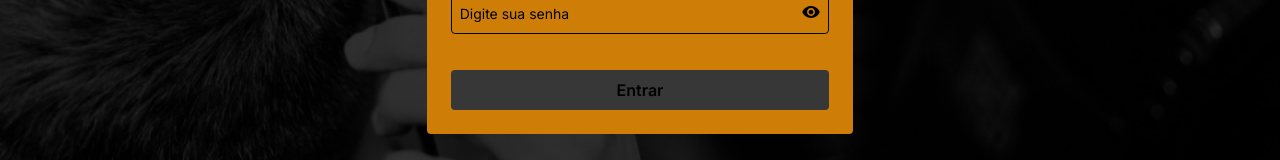
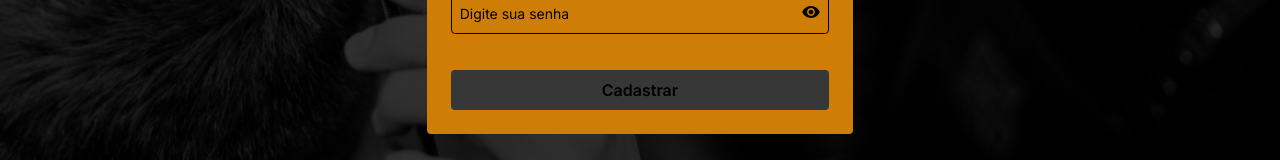
Before and after one commit to Michelprj/ClickBeard_Michel_Pereira, a Next.js app in the folder frontend/: page /register in a window 1280 px wide. Shown: the part 491-651 px from the top of the page. Built offline with nearby package versions, Linux system fonts and the light colour scheme; no server answers.

Commit message:
fix: corrected name register

```diff
--- a/frontend/src/app/register/page.tsx
+++ b/frontend/src/app/register/page.tsx
@@ -76,7 +76,7 @@ export default function Register() {
             className={`${!isValid ? 'bg-[#373737] text-black hover:cursor-not-allowed' : 'bg-black text-white' } w-full py-2 rounded font-semibold`}
             disabled={!isValid}
           >
-            {loading ? <Loader /> : 'Entrar'}
+            {loading ? <Loader /> : 'Cadastrar'}
           </button>
         </form>
       </div>
```
